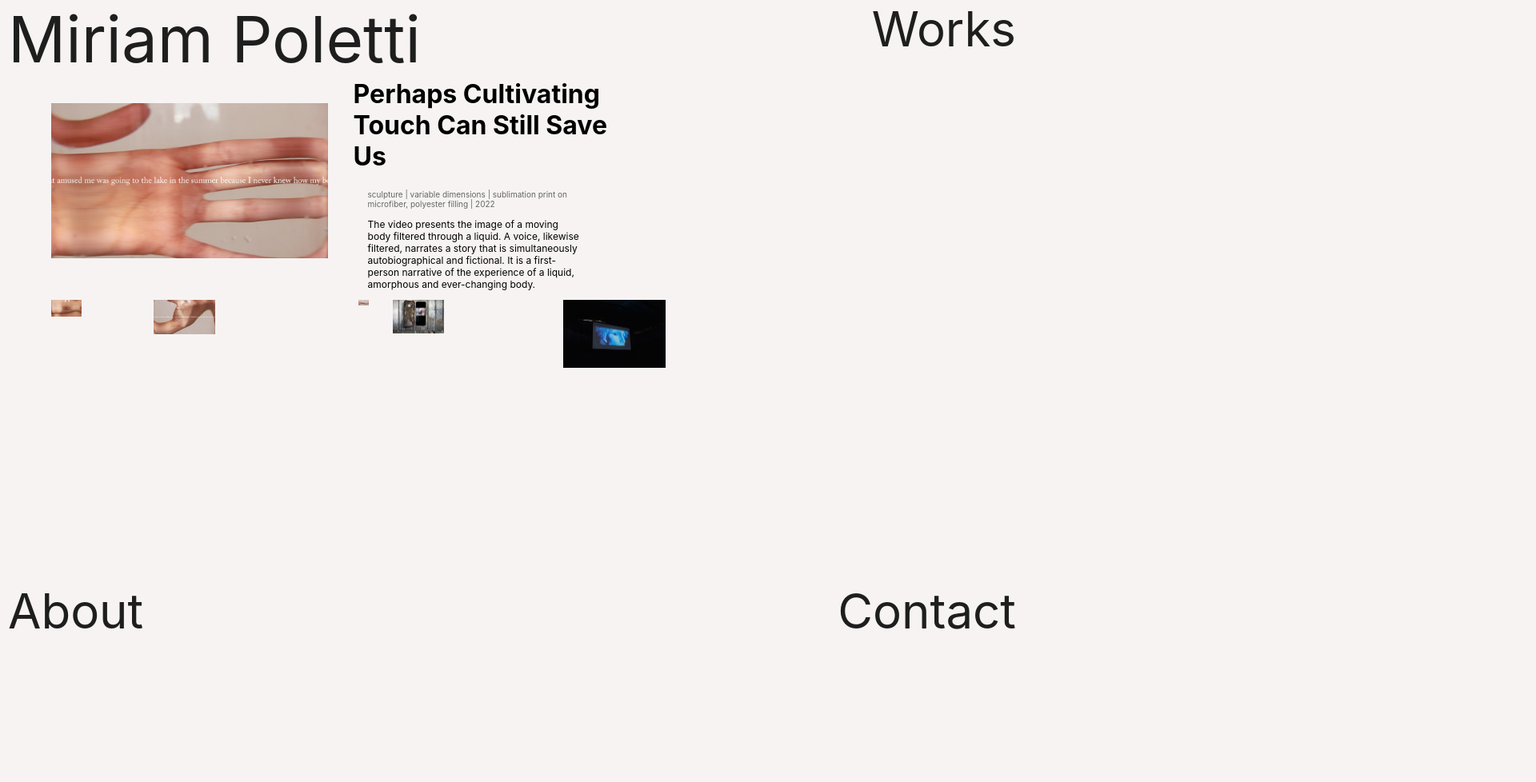
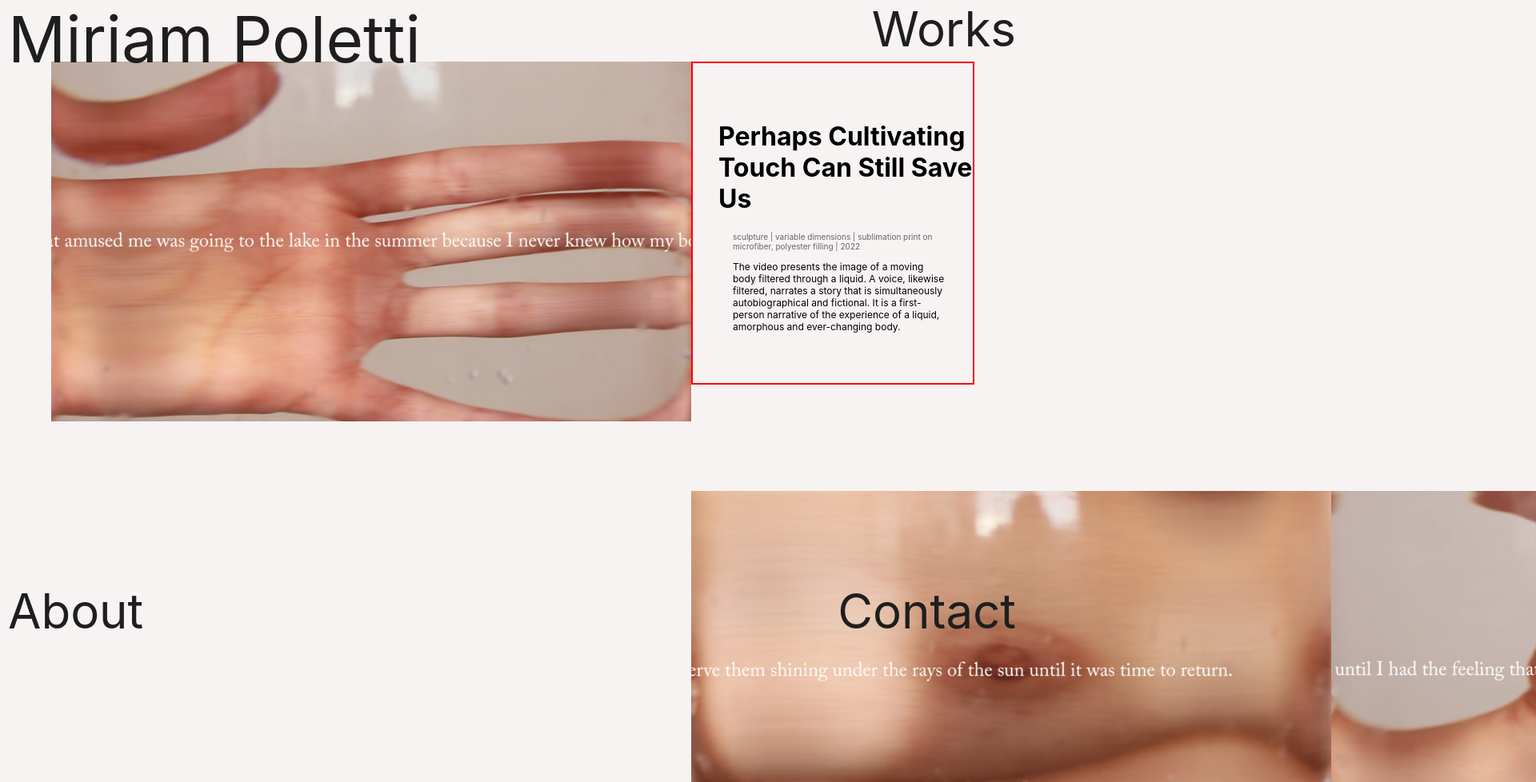
Before and after one commit to miriam-plt/portfolio, a React (Create React App) app: page /works/cultivating-touch in a window 1280 px wide. Shown: the top 978 px of the page at 80% size, 1920 px wide, since content can reach past the window. Before the commit the page ends 800 px from the top, so only its background shows below. Built offline with nearby package versions, Linux system fonts and the light colour scheme; the HTML template or start-up script is replaced by a standard one; a web font is replaced by a local one.

Commit message:
css grid in work details page wip

```diff
--- a/src/Pages/WorkDetails/index.js
+++ b/src/Pages/WorkDetails/index.js
@@ -20,9 +20,13 @@ function WorkDetails() {
         <div className='work__detail'>
         {selectedWork.map(work => {
             return (
-                <div key={work._id}>
-                    <div className='work__card'>
+                    <div className='grid' key={work._id}>
+
+                        <div className='div1'>
                             <img className='work__detail-img img1' src={work.img1} alt='main' />
+                        </div>
+
+                        <div className='work__card dv2'>
                             <div className='work__info-card'>
                                 <h1 className='work__detail-title'>{work.title}</h1>
                                 <p className='work__detail-basics'>{work.category}{work.measurement ? '  |  ' + work.measurement : ''} {work.material ? '  |  ' + work.material : ''}  |  {work.year}</p>
@@ -32,14 +36,31 @@ function WorkDetails() {
                                 {work.credits && <div><p className='work__detail-credits'>{work.credits[0]}</p><p className='work__detail-credits'>{work.credits[1]}</p></div>}
                             </div>
                         </div>
-                <div className='img-grid'>
+
+                        <div className='div3'>
                             {work.img2 && <img className='work__detail-img img2' src={work.img2} alt='main' />}
+                        </div>
+
+                        <div className='div4'>
                             {work.img3 && <img className='work__detail-img img3' src={work.img3} alt='main' />}
+                        </div>
+
+                        <div className='div5'>
                             {work.img4 && <img className='work__detail-img img4' src={work.img4} alt='main' />}
+                        </div>
+
+                        <div className='div6'>
                             {work.img5 && <img className='work__detail-img img5' src={work.img5} alt='main' />}
+                        </div>
+
+                        <div className='div7'>
                             {work.img6 && <img className='work__detail-img img6' src={work.img6} alt='main' />}
+                        </div>
+
+                        <div className='div8'>
                             {work.img7 && <img className='work__detail-img img7' src={work.img7} alt='main' />}
                         </div>
+
                     </div>
             )
         })}
--- a/src/Pages/WorkDetails/index.scss
+++ b/src/Pages/WorkDetails/index.scss
@@ -2,11 +2,16 @@
     margin-left: 4em;
     margin-right: 4em;
     padding-top: 6%;
+    max-width: 100vw;
+    min-height: 100vh;
 }
 
 .work__card {
     display: flex;
     align-items: center;
+    border: 2px solid red;
+    max-width: fit-content;
+    max-height: 400px;
 }
 
 .work__info-card {
@@ -31,11 +36,24 @@
 
 
 .work__detail-img {
-    width: 30%;
+    max-width: 800px;
 }
 
-.img-grid {
-  display: grid;
-  grid-template-columns: 3fr 6fr 1fr 5fr 10fr 2fr;
-  grid-template-rows: 100px auto 150px auto auto;
-}
+
+
+.grid {
+    display: grid;
+    grid-template-columns: repeat(3, 1fr);
+    grid-template-rows: repeat(5, 1fr);
+    grid-column-gap: 0px;
+    grid-row-gap: 0px;
+    }
+
+    .div1 { grid-area: 1 / 1 / 2 / 2; }
+    .div2 { grid-area: 1 / 2 / 2 / 3; }
+    .div3 { grid-area: 2 / 2 / 3 / 3; }
+    .div4 { grid-area: 2 / 3 / 3 / 4; }
+    .div5 { grid-area: 3 / 1 / 4 / 2; }
+    .div6 { grid-area: 4 / 2 / 5 / 3; }
+    .div7 { grid-area: 4 / 3 / 5 / 4; }
+    .div8 { grid-area: 5 / 1 / 6 / 2; }
```
Also changed, not shown: src/Pages/About/index.js (indentation only). Lines whose indentation alone changed are shown as unchanged.
